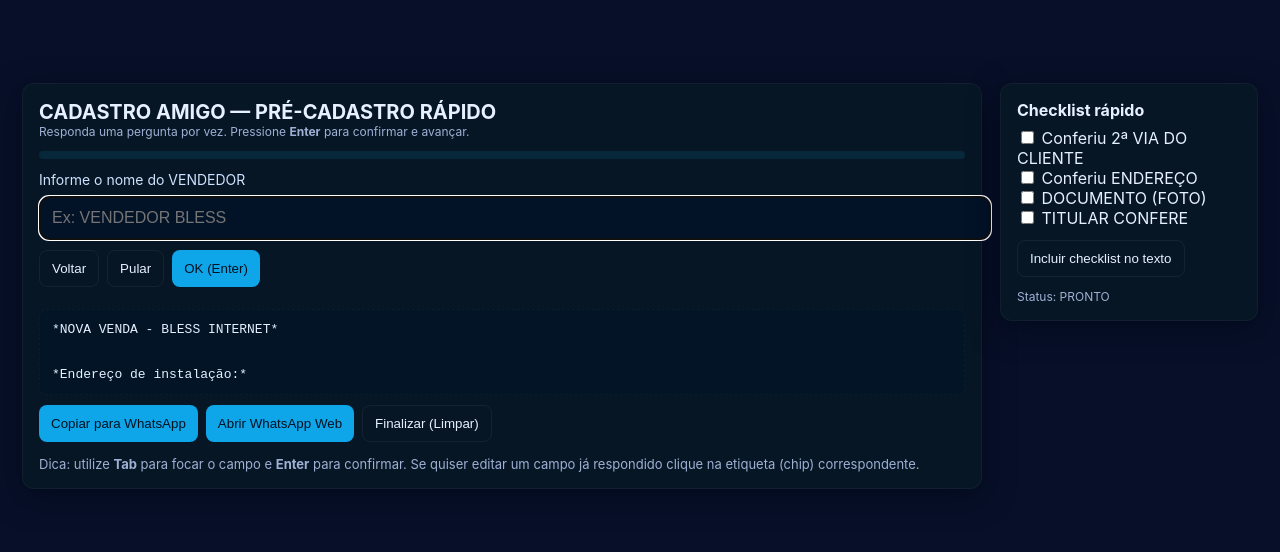
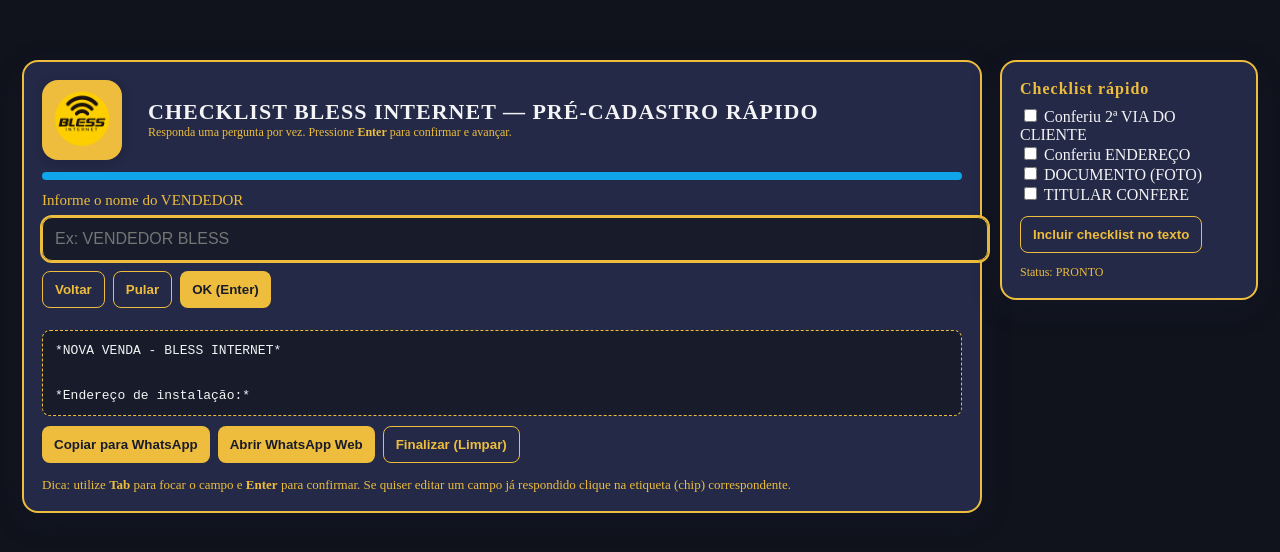
Before and after one commit to williaw-lira/Cadastro-Amigo, a website: page index.html in a window 1280 px wide. Shown: the part 136-688 px from the top of the page. Drawn offline with Linux system fonts and the light colour scheme.

Commit message:
atualização

```diff
--- a/index.html
+++ b/index.html
@@ -3,13 +3,24 @@
 <head>
   <meta charset="utf-8" />
   <meta name="viewport" content="width=device-width,initial-scale=1" />
-  <title>Cadastro Amigo — Assistente Passo a Passo</title>
+  <title>CADASTRO BLESS</title>
   <style>
-    :root{font-family:Inter,system-ui,-apple-system,'Segoe UI',Roboto,Arial;}
+    :root{
+      --primary: #181c2a;
+      --secondary: #eebd3d;
+      --background: #10131c;
+      --card: #232946;
+      --accent: #eebd3d;
+      --text: #f4f4f6;
+      --chip-bg: #232946;
+      --border: #eebd3d;
+      --shadow: 0 8px 30px rgba(35,41,70,0.18);
+      --logo-size:80px;
+    }
     body{
       margin:0;
-      background:#071028;
-      color:#E6F0FF;
+      background:var(--background);
+      color:var(--text);
       min-height:100vh;
       display:flex;
       flex-direction:column;
@@ -26,22 +37,50 @@
       max-width:1280px;
     }
     .wrap{max-width:960px;width:100%}
-    header{display:flex;align-items:center;gap:12px}
-    h1{margin:0;font-size:20px}
-    .card{background:#071625;border-radius:12px;padding:16px;border:1px solid rgba(255,255,255,0.04);box-shadow:0 8px 30px rgba(2,6,23,0.6)}
-    .question{font-size:14px;color:#cfe3ff;margin-bottom:8px}
-    .input,.select{width:100%;padding:12px;border-radius:10px;border:1px solid rgba(255,255,255,0.06);background:#021227;color:inherit;font-size:16px}
-    .small{font-size:12px;color:#9fb0d4}
+    header{display:flex;align-items:center;gap:18px;margin-bottom:8px;}
+    h1{margin:0;font-size:22px;letter-spacing:1px;}
+    .logo-bless{
+      width:var(--logo-size);
+      height:var(--logo-size);
+      border-radius:16px;
+      background:var(--secondary);
+      display:flex;
+      align-items:center;
+      justify-content:center;
+      box-shadow:0 2px 12px #0002;
+      margin-right:8px;
+    }
+    .logo-bless img{
+      width:70px;
+      height:70px;
+      object-fit:contain;
+      border-radius:12px;
+      background:var(--secondary);
+    }
+    .card{
+      background:var(--card);
+      border-radius:16px;
+      padding:18px;
+      border:2px solid var(--border);
+      box-shadow:var(--shadow);
+      color:var(--text);
+    }
+    .question{font-size:15px;color:var(--accent);margin-bottom:8px}
+    .input,.select{width:100%;padding:12px;border-radius:10px;border:1px solid var(--border);background:#181c2a;color:var(--text);font-size:16px}
+    .input:focus,.select:focus{outline:2px solid var(--accent);}
+    .small{font-size:12px;color:#eebd3d}
     .row{display:flex;gap:8px}
-    .btn{background:#0ea5e9;border:none;padding:10px 12px;border-radius:8px;color:#012;cursor:pointer}
-    .btn.ghost{background:transparent;border:1px solid rgba(255,255,255,0.06);color:inherit}
-    .preview{white-space:pre-wrap;background:#021425;padding:12px;border-radius:8px;margin-top:12px;border:1px dashed rgba(255,255,255,0.04);font-family:monospace}
+    .btn{background:var(--secondary);border:none;padding:10px 12px;border-radius:8px;color:var(--primary);cursor:pointer;font-weight:bold;}
+    .btn.ghost{background:transparent;border:1px solid var(--border);color:var(--accent);}
+    .btn:active{background:var(--accent);color:#181c2a;}
+    .preview{white-space:pre-wrap;background:#181c2a;padding:12px;border-radius:8px;margin-top:12px;border:1px dashed var(--border);font-family:monospace;color:var(--text);}
     .side{width:320px}
-    .progress{height:8px;background:linear-gradient(90deg,#06283a 0%, #0b6b9a 50%);border-radius:8px;overflow:hidden}
+    .progress{height:8px;background:linear-gradient(90deg,var(--secondary) 0%, var(--card) 100%);border-radius:8px;overflow:hidden}
     .controls{display:flex;gap:8px;margin-top:10px}
     .steps{display:flex;gap:6px;flex-wrap:wrap;margin-top:10px}
-    .chip{background:#05283b;padding:6px 8px;border-radius:8px;font-size:13px;border:1px solid rgba(255,255,255,0.02)}
-    footer{margin-top:14px;color:#9fb0d4;font-size:13px}
+    .chip{background:var(--chip-bg);padding:6px 8px;border-radius:8px;font-size:13px;border:1px solid var(--border);color:var(--secondary);}
+    .chip:hover{background:var(--secondary);color:var(--primary);}
+    footer{margin-top:14px;color:#eebd3d;font-size:13px}
     @media(max-width:1200px){
       .main-content{flex-direction:column;align-items:center;}
       .side{width:100%;max-width:400px;margin:0 auto;}
@@ -52,6 +91,8 @@
       .side{width:100%;max-width:100%;}
       .wrap{max-width:100%;}
       .card{padding:8px;}
+      .logo-bless{width:60px;height:60px;}
+      .logo-bless img{width:50px;height:50px;}
     }
     .row-flex { display: flex; gap: 8px; }
     .input-editable { margin-top: 8px; }
@@ -62,8 +103,11 @@
   <div class="wrap">
     <div class="card">
       <header>
+        <div class="logo-bless">
+          <img src="png/LOGO-BLESS-PNG.png" alt="Bless Internet Logo" />
+        </div>
         <div>
-          <h1>CADASTRO AMIGO — PRÉ-CADASTRO RÁPIDO</h1>
+          <h1>CHECKLIST BLESS INTERNET — PRÉ-CADASTRO RÁPIDO</h1>
           <div class="small">Responda uma pergunta por vez. Pressione <strong>Enter</strong> para confirmar e avançar.</div>
         </div>
       </header>
@@ -93,7 +137,7 @@
   </div>
   <div class="side">
     <div class="card">
-      <h1 style="font-size:16px;margin:0 0 8px 0">Checklist rápido</h1>
+      <h1 style="font-size:16px;margin:0 0 8px 0;color:var(--secondary)">Checklist rápido</h1>
       <div><label><input type="checkbox" id="chk2via" /> Conferiu 2ª VIA DO CLIENTE</label></div>
       <div><label><input type="checkbox" id="chkEndereco" /> Conferiu ENDEREÇO</label></div>
       <div><label><input type="checkbox" id="chkDocFoto" /> DOCUMENTO (FOTO)</label></div>
@@ -137,6 +181,7 @@
 let answers = {};
 let index = 0;
 let includeChecklist = false;
+let images = [];
 
 const inputWrap = document.getElementById('inputWrap');
 const qLabel = document.getElementById('questionLabel');
@@ -144,6 +189,9 @@
 const chips = document.getElementById('answeredChips');
 const progressBar = document.getElementById('progressBar');
 const statusSpan = document.getElementById('status');
+const imagesPreview = document.getElementById('imagesPreview');
+const imageInput = document.getElementById('imageInput');
+const takePhotoBtn = document.getElementById('takePhotoBtn');
 
 function toUpper(s){ return (s||'').toString().toUpperCase(); }
 function maskCPF_CNPJ(v){
@@ -253,7 +301,7 @@
 }
 function updateProgress(){
   const pct = Math.round(((index) / steps.length) * 100);
-  progressBar.style.background = `linear-gradient(90deg,#0b6b9a ${pct}%, #06283a ${pct}%)`;
+  progressBar.style.background = `linear-gradient(90deg,#FFD600 ${pct}%, #0ea5e9 ${pct}%)`;
 }
 
 function renderChips(){
```
Also changed, not shown: png/LOGO-BLESS-PNG.png (added).
